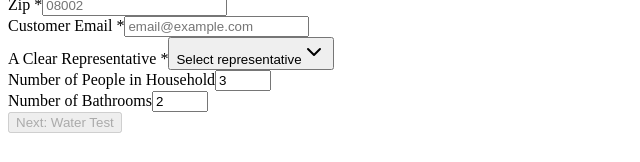
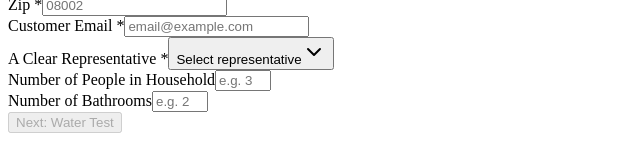
Before and after one commit to aclearalternative-a11y/aclear-proposals, a React (Vite) app in the folder client/: page /#/ in a window 1280 px wide. Shown: the part 439-601 px from the top of the page, without its empty margins (0-640 px from the left). Built offline with nearby package versions, Linux system fonts and the light colour scheme; a web font is replaced by a local one.

Commit message:
Empty defaults for pH, people, bathrooms — rep fills in from scratch

```diff
--- a/client/src/pages/proposal-form.tsx
+++ b/client/src/pages/proposal-form.tsx
@@ -31,8 +31,8 @@ export default function ProposalForm() {
   const [zip, setZip] = useState("");
   const [customerEmail, setCustomerEmail] = useState("");
   const [repName, setRepName] = useState("");
-  const [numPeople, setNumPeople] = useState(3);
-  const [numBathrooms, setNumBathrooms] = useState(2);
+  const [numPeople, setNumPeople] = useState<number | "">("");
+  const [numBathrooms, setNumBathrooms] = useState<number | "">("");
 
   // Water source & test
   const [waterSource, setWaterSource] = useState<"well" | "city">("well");
@@ -65,7 +65,7 @@ export default function ProposalForm() {
       h2sCold: h2s ? parseInt(h2sCold) || 0 : undefined,
       h2sHot: h2s ? parseInt(h2sHot) || 0 : undefined,
     };
-    const pkgs = generatePackages(waterSource, waterTest, numPeople, numBathrooms);
+    const pkgs = generatePackages(waterSource, waterTest, numPeople || 3, numBathrooms || 2);
     setPackages(pkgs);
     setStep("packages");
   }, [pH, iron, hardness, tds, copper, chlorine, h2s, h2sCold, h2sHot, waterSource, numPeople, numBathrooms]);
@@ -166,8 +166,8 @@ export default function ProposalForm() {
         repName,
         waterSource,
         waterTestResults: JSON.stringify(waterTest),
-        numPeople,
-        numBathrooms,
+        numPeople: numPeople || 3,
+        numBathrooms: numBathrooms || 2,
         packages: JSON.stringify(packages),
         selectedPackage: selectedTier,
         discountType,
@@ -302,11 +302,11 @@ export default function ProposalForm() {
               <div className="grid grid-cols-2 gap-4">
                 <div>
                   <Label>Number of People in Household</Label>
-                  <Input data-testid="input-num-people" type="number" min={1} max={12} value={numPeople} onChange={e => setNumPeople(parseInt(e.target.value) || 1)} />
+                  <Input data-testid="input-num-people" type="number" min={1} max={12} placeholder="e.g. 3" value={numPeople} onChange={e => setNumPeople(e.target.value === "" ? "" : parseInt(e.target.value) || 1)} />
                 </div>
                 <div>
                   <Label>Number of Bathrooms</Label>
-                  <Input data-testid="input-num-bathrooms" type="number" min={1} max={10} value={numBathrooms} onChange={e => setNumBathrooms(parseInt(e.target.value) || 1)} />
+                  <Input data-testid="input-num-bathrooms" type="number" min={1} max={10} placeholder="e.g. 2" value={numBathrooms} onChange={e => setNumBathrooms(e.target.value === "" ? "" : parseInt(e.target.value) || 1)} />
                 </div>
               </div>
               <div className="flex justify-end pt-4">
```
